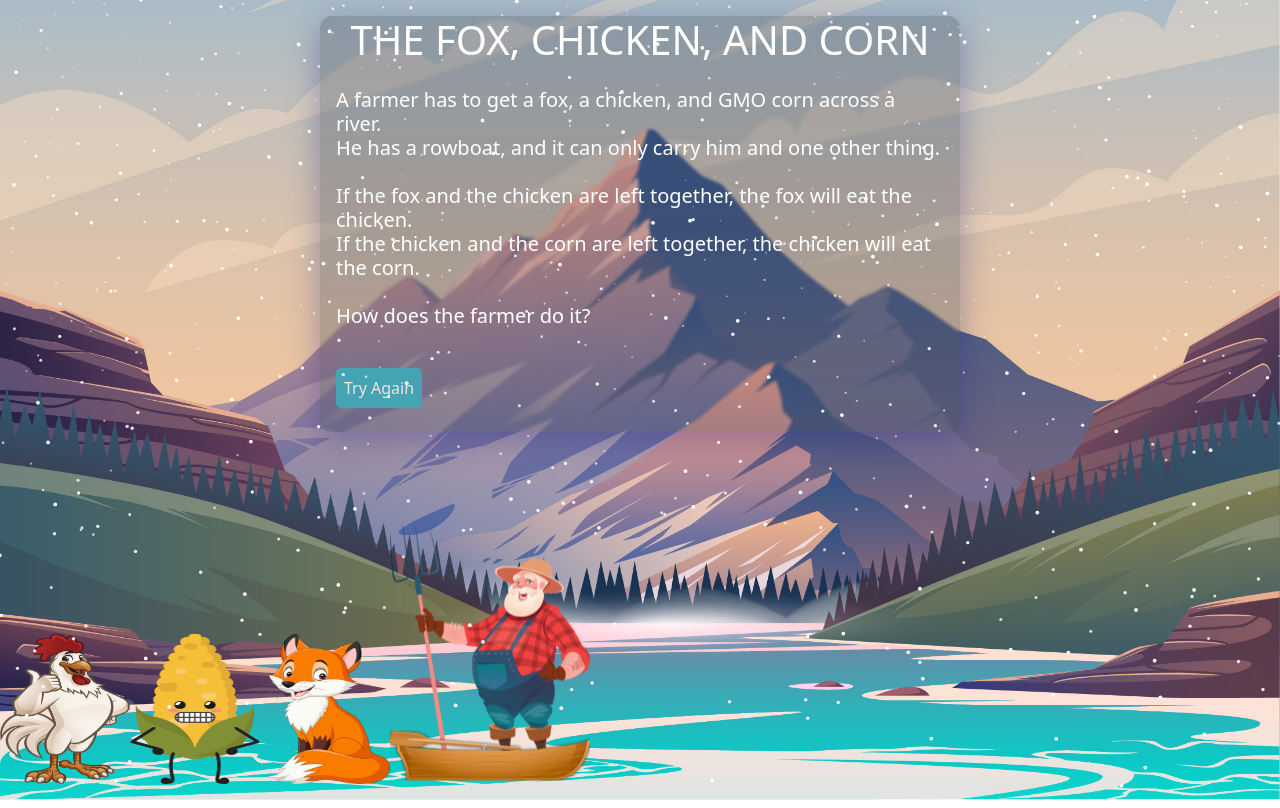
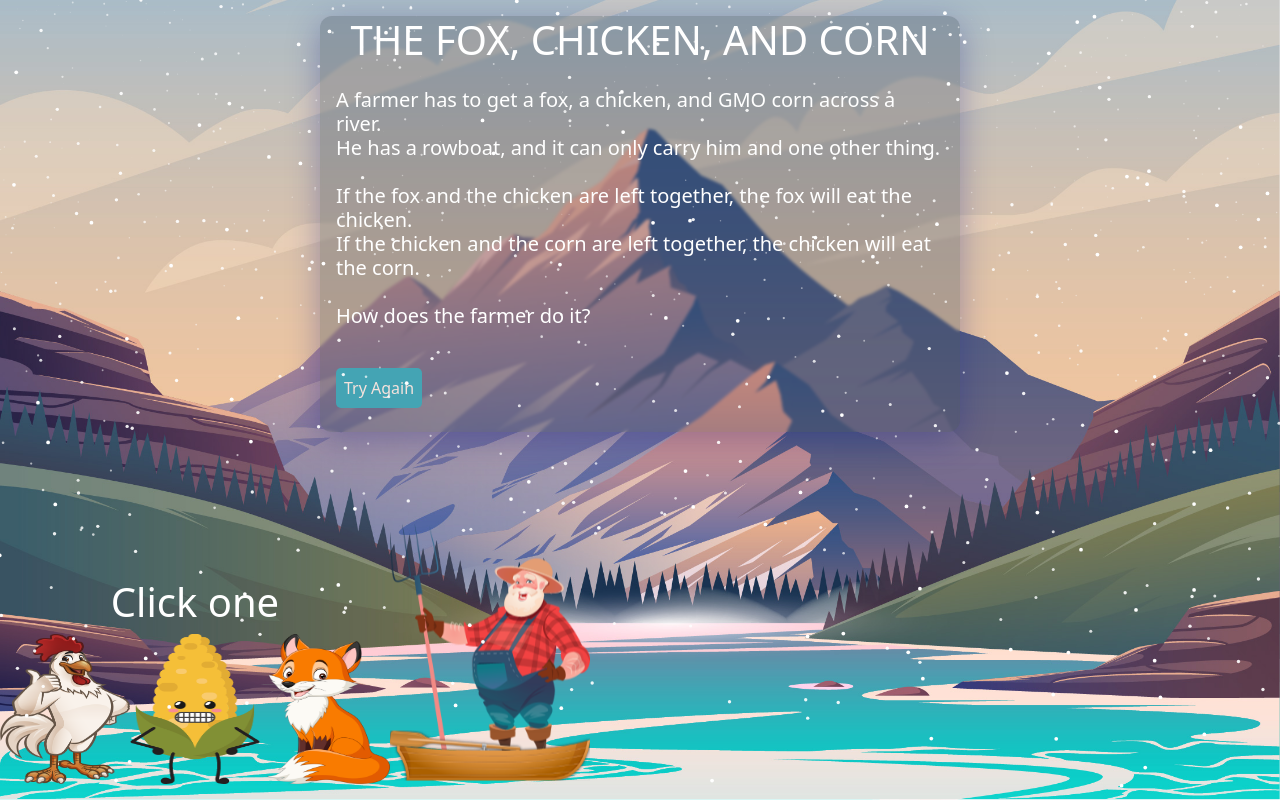
Before and after one commit to PaulKillian/fox--chicken--corn, a Next.js app: page / in a window 1280 px wide. Built offline with nearby package versions, Linux system fonts and the light colour scheme.

Commit message:
Update index.js

```diff
--- a/pages/index.js
+++ b/pages/index.js
@@ -37,7 +37,10 @@ export default function Home() {
   const [isClickedNearShore, setIsClickedNearShore] = useState(false)
   const [isClickedFarShore, setIsClickedFarShore] = useState(false)
   const [gameOff, setGameOff] = useState(true)
-  const [gameGuide, setGameGuide] = useState(false)
+  const [gameGuide, setGameGuide] = useState({
+    animals: false,
+    farmer: false,
+  })
 
   useEffect(() => {
     snow()
@@ -47,7 +50,7 @@ export default function Home() {
   const snow = useCallback(() => {Particles()}, [value]);
 
   const clickedItemNearShore = (event) => {
-    setGameGuide(true)
+    setGameGuide(gameGuide.animals = true)
     setIsClickedNearShore(true)
 
     const id = event.target.id
```
